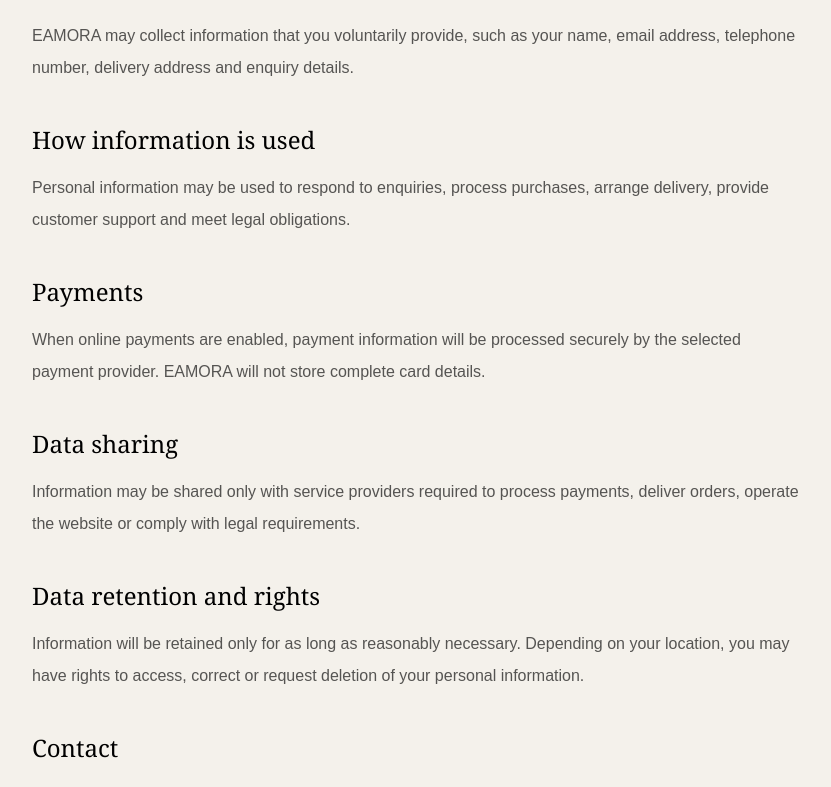
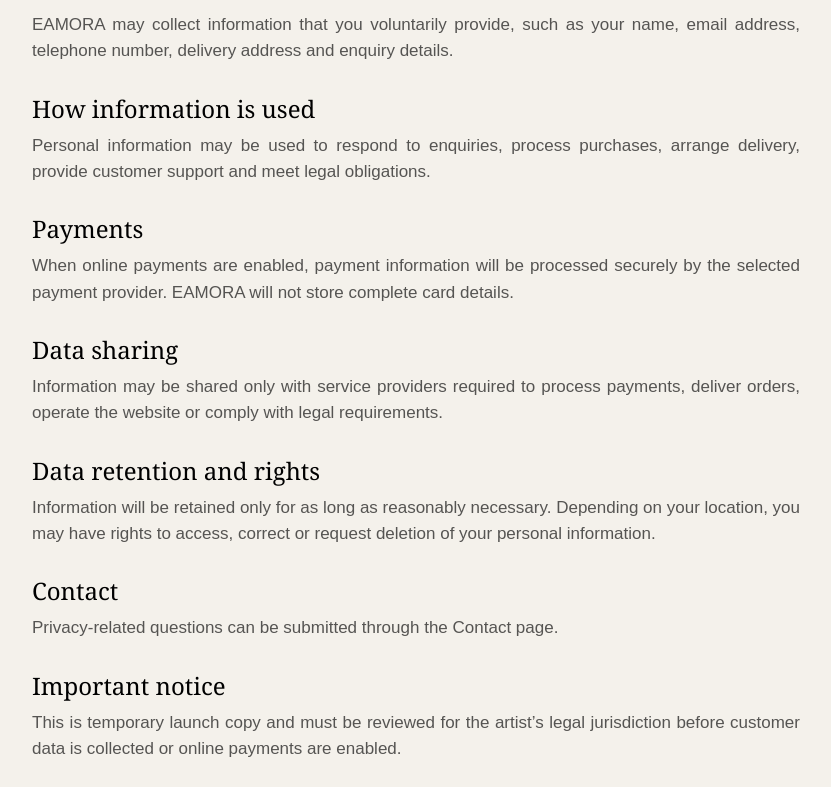
Before and after one commit to Raya-Khabiri/artist-website, a Next.js app in the folder frontend/: page /privacy in a window 1280 px wide. Shown: the part 404-1191 px from the top of the page, without its empty margins (224-1055 px from the left). Built offline with nearby package versions, Linux system fonts and the light colour scheme; no server answers.

Commit message:
style(legal): improve legal page typography

```diff
--- a/frontend/app/privacy/page.tsx
+++ b/frontend/app/privacy/page.tsx
@@ -26,16 +26,16 @@ export default function PrivacyPage() {
               Privacy Policy
             </h1>
 
-            <div className="mt-14 space-y-10 text-base leading-8 text-black/65">
+            <div className="mt-14 space-y-7 text-justify text-[17px] leading-[1.55] text-black/65">
               <section>
                 <h2 className="font-serif text-2xl text-black">
                   Information we collect
                 </h2>
 
-                <p className="mt-4">
-                  EAMORA may collect information that you voluntarily
-                  provide, such as your name, email address, telephone
-                  number, delivery address and enquiry details.
+                <p className="mt-2">
+                  EAMORA may collect information that you voluntarily provide,
+                  such as your name, email address, telephone number, delivery
+                  address and enquiry details.
                 </p>
               </section>
 
@@ -44,34 +44,30 @@ export default function PrivacyPage() {
                   How information is used
                 </h2>
 
-                <p className="mt-4">
-                  Personal information may be used to respond to
-                  enquiries, process purchases, arrange delivery,
-                  provide customer support and meet legal obligations.
+                <p className="mt-2">
+                  Personal information may be used to respond to enquiries,
+                  process purchases, arrange delivery, provide customer support
+                  and meet legal obligations.
                 </p>
               </section>
 
               <section>
-                <h2 className="font-serif text-2xl text-black">
-                  Payments
-                </h2>
+                <h2 className="font-serif text-2xl text-black">Payments</h2>
 
-                <p className="mt-4">
-                  When online payments are enabled, payment information
-                  will be processed securely by the selected payment
-                  provider. EAMORA will not store complete card details.
+                <p className="mt-2">
+                  When online payments are enabled, payment information will be
+                  processed securely by the selected payment provider. EAMORA
+                  will not store complete card details.
                 </p>
               </section>
 
               <section>
-                <h2 className="font-serif text-2xl text-black">
-                  Data sharing
-                </h2>
+                <h2 className="font-serif text-2xl text-black">Data sharing</h2>
 
-                <p className="mt-4">
-                  Information may be shared only with service providers
-                  required to process payments, deliver orders, operate
-                  the website or comply with legal requirements.
+                <p className="mt-2">
+                  Information may be shared only with service providers required
+                  to process payments, deliver orders, operate the website or
+                  comply with legal requirements.
                 </p>
               </section>
 
@@ -80,22 +76,20 @@ export default function PrivacyPage() {
                   Data retention and rights
                 </h2>
 
-                <p className="mt-4">
-                  Information will be retained only for as long as
-                  reasonably necessary. Depending on your location, you
-                  may have rights to access, correct or request deletion
-                  of your personal information.
+                <p className="mt-2">
+                  Information will be retained only for as long as reasonably
+                  necessary. Depending on your location, you may have rights to
+                  access, correct or request deletion of your personal
+                  information.
                 </p>
               </section>
 
               <section>
-                <h2 className="font-serif text-2xl text-black">
-                  Contact
-                </h2>
+                <h2 className="font-serif text-2xl text-black">Contact</h2>
 
-                <p className="mt-4">
-                  Privacy-related questions can be submitted through
-                  the Contact page.
+                <p className="mt-2">
+                  Privacy-related questions can be submitted through the Contact
+                  page.
                 </p>
               </section>
 
@@ -104,10 +98,10 @@ export default function PrivacyPage() {
                   Important notice
                 </h2>
 
-                <p className="mt-4">
-                  This is temporary launch copy and must be reviewed for
-                  the artist’s legal jurisdiction before customer data
-                  is collected or online payments are enabled.
+                <p className="mt-2">
+                  This is temporary launch copy and must be reviewed for the
+                  artist’s legal jurisdiction before customer data is collected
+                  or online payments are enabled.
                 </p>
               </section>
             </div>
--- a/frontend/app/shipping-returns/page.tsx
+++ b/frontend/app/shipping-returns/page.tsx
@@ -26,29 +26,26 @@ export default function ShippingReturnsPage() {
               Shipping & Returns
             </h1>
 
-            <div className="mt-14 space-y-10 text-base leading-8 text-black/65">
+            <div className="mt-14 space-y-7 text-justify text-[17px] leading-[1.55] text-black/65">
               <section>
                 <h2 className="font-serif text-2xl text-black">
                   Original artworks
                 </h2>
 
-                <p className="mt-4">
-                  Original artworks are carefully packaged for
-                  transport. Shipping arrangements, cost, estimated
-                  delivery time and insurance will be confirmed
-                  before the order is accepted.
+                <p className="mt-2">
+                  Original artworks are carefully packaged for transport.
+                  Shipping arrangements, cost, estimated delivery time and
+                  insurance will be confirmed before the order is accepted.
                 </p>
               </section>
 
               <section>
-                <h2 className="font-serif text-2xl text-black">
-                  Prints
-                </h2>
+                <h2 className="font-serif text-2xl text-black">Prints</h2>
 
-                <p className="mt-4">
-                  Available print sizes, production times, packaging
-                  and delivery estimates will be shown before
-                  checkout when print ordering is enabled.
+                <p className="mt-2">
+                  Available print sizes, production times, packaging and
+                  delivery estimates will be shown before checkout when print
+                  ordering is enabled.
                 </p>
               </section>
 
@@ -57,10 +54,9 @@ export default function ShippingReturnsPage() {
                   International delivery
                 </h2>
 
-                <p className="mt-4">
-                  International customers may be responsible for
-                  import duties, taxes or customs charges imposed by
-                  the destination country.
+                <p className="mt-2">
+                  International customers may be responsible for import duties,
+                  taxes or customs charges imposed by the destination country.
                 </p>
               </section>
 
@@ -69,23 +65,21 @@ export default function ShippingReturnsPage() {
                   Damaged deliveries
                 </h2>
 
-                <p className="mt-4">
-                  Any visible damage should be photographed
-                  immediately, including the artwork and packaging,
-                  and reported as soon as possible after delivery.
+                <p className="mt-2">
+                  Any visible damage should be photographed immediately,
+                  including the artwork and packaging, and reported as soon as
+                  possible after delivery.
                 </p>
               </section>
 
               <section>
-                <h2 className="font-serif text-2xl text-black">
-                  Returns
-                </h2>
+                <h2 className="font-serif text-2xl text-black">Returns</h2>
 
-                <p className="mt-4">
+                <p className="mt-2">
                   Return eligibility and costs depend on the product,
-                  destination and applicable consumer law.
-                  Custom-made or commissioned works may not be
-                  returnable unless damaged or defective.
+                  destination and applicable consumer law. Custom-made or
+                  commissioned works may not be returnable unless damaged or
+                  defective.
                 </p>
               </section>
 
@@ -94,10 +88,10 @@ export default function ShippingReturnsPage() {
                   Important notice
                 </h2>
 
-                <p className="mt-4">
-                  This page contains temporary launch information.
-                  Final shipping and return terms must be confirmed
-                  before online payments are enabled.
+                <p className="mt-2">
+                  This page contains temporary launch information. Final
+                  shipping and return terms must be confirmed before online
+                  payments are enabled.
                 </p>
               </section>
             </div>
--- a/frontend/app/terms/page.tsx
+++ b/frontend/app/terms/page.tsx
@@ -26,17 +26,14 @@ export default function TermsPage() {
               Terms & Conditions
             </h1>
 
-            <div className="mt-14 space-y-10 text-base leading-8 text-black/65">
+            <div className="mt-14 space-y-7 text-justify text-[17px] leading-[1.55] text-black/65">
               <section>
-                <h2 className="font-serif text-2xl text-black">
-                  Website use
-                </h2>
+                <h2 className="font-serif text-2xl text-black">Website use</h2>
 
-                <p className="mt-4">
-                  This website presents artworks and information
-                  relating to EAMORA. Content may not be copied,
-                  reproduced or used commercially without written
-                  permission.
+                <p className="mt-2">
+                  This website presents artworks and information relating to
+                  EAMORA. Content may not be copied, reproduced or used
+                  commercially without written permission.
                 </p>
               </section>
 
@@ -45,34 +42,29 @@ export default function TermsPage() {
                   Artwork information
                 </h2>
 
-                <p className="mt-4">
-                  Every effort is made to present artwork details,
-                  dimensions, colours and availability accurately.
-                  Colours may vary between screens and devices.
+                <p className="mt-2">
+                  Every effort is made to present artwork details, dimensions,
+                  colours and availability accurately. Colours may vary between
+                  screens and devices.
                 </p>
               </section>
 
               <section>
-                <h2 className="font-serif text-2xl text-black">
-                  Purchases
-                </h2>
+                <h2 className="font-serif text-2xl text-black">Purchases</h2>
 
-                <p className="mt-4">
-                  Final prices, payment terms, shipping costs and
-                  delivery arrangements will be confirmed before
-                  an order is accepted.
+                <p className="mt-2">
+                  Final prices, payment terms, shipping costs and delivery
+                  arrangements will be confirmed before an order is accepted.
                 </p>
               </section>
 
               <section>
-                <h2 className="font-serif text-2xl text-black">
-                  Copyright
-                </h2>
+                <h2 className="font-serif text-2xl text-black">Copyright</h2>
 
-                <p className="mt-4">
-                  Purchasing an original artwork or print does not
-                  transfer copyright or reproduction rights unless
-                  agreed separately in writing.
+                <p className="mt-2">
+                  Purchasing an original artwork or print does not transfer
+                  copyright or reproduction rights unless agreed separately in
+                  writing.
                 </p>
               </section>
 
@@ -81,10 +73,10 @@ export default function TermsPage() {
                   Important notice
                 </h2>
 
-                <p className="mt-4">
-                  These terms are temporary launch copy and must be
-                  reviewed for the artist’s legal jurisdiction before
-                  online payments are enabled.
+                <p className="mt-2">
+                  These terms are temporary launch copy and must be reviewed for
+                  the artist’s legal jurisdiction before online payments are
+                  enabled.
                 </p>
               </section>
             </div>
```
